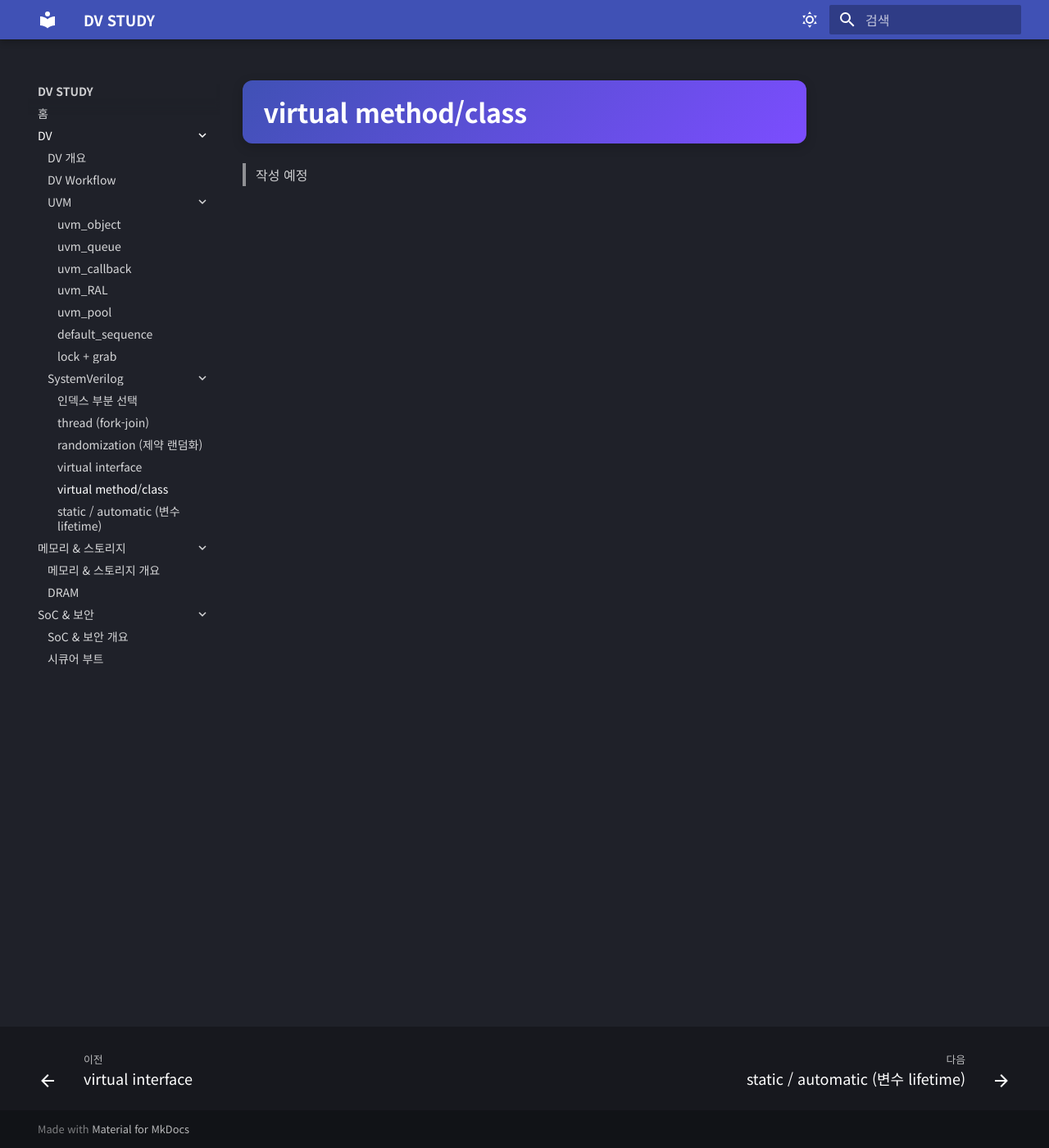
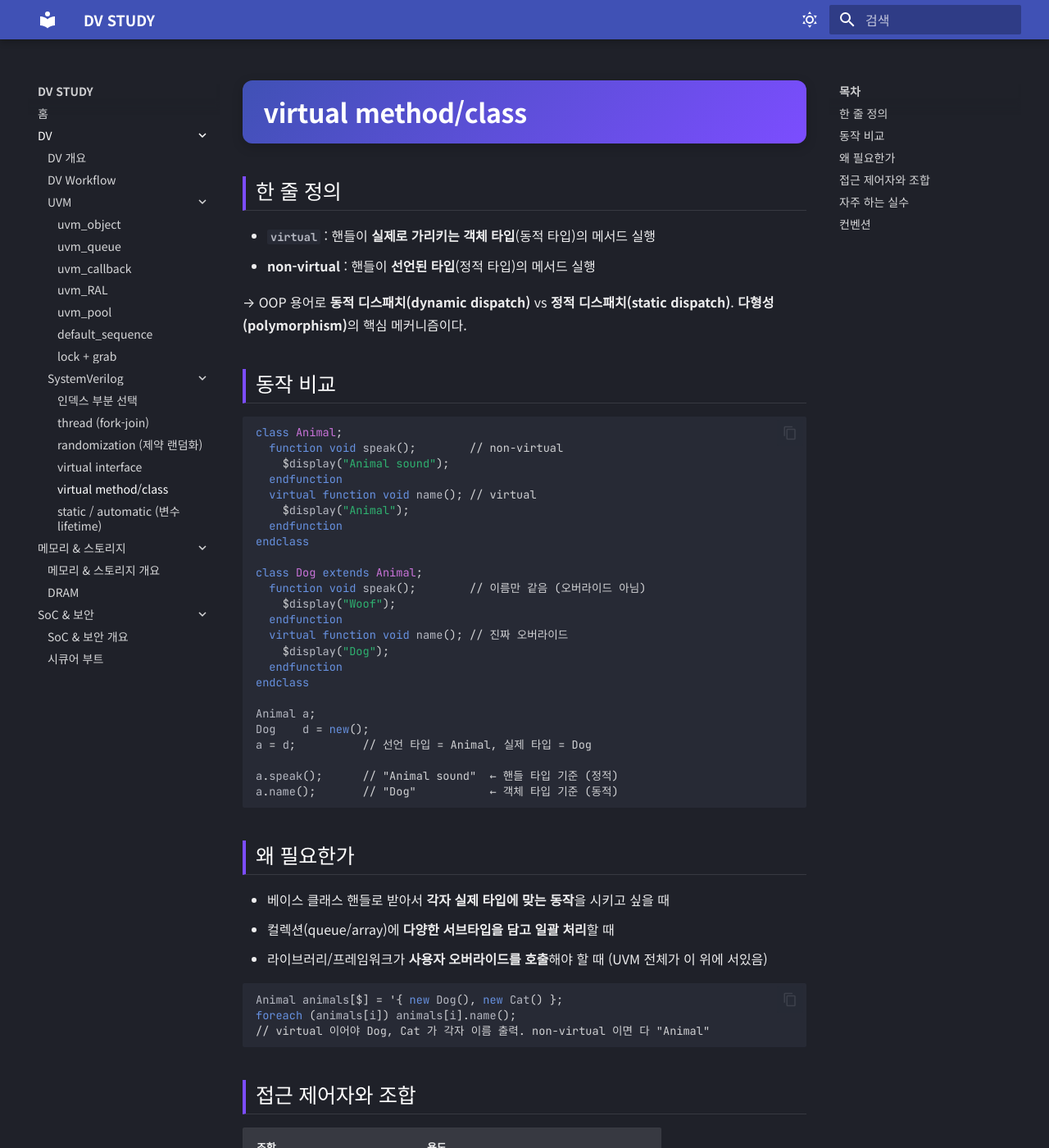
Before and after one commit to jaewoo9912/JDVS, an MkDocs documentation site: the page built from docs/dv/sv/virtual.md, in a window 1280 px wide and 1400 px high. Shown: the whole window at 82% size. Built offline with MkDocs 1.6.1 and Material for MkDocs 9.7.7, drawn with Linux system fonts in a browser that asks for light colours; some of the changed text lies outside the part shown.

Commit message:
[+] Add SV virtual contents

````diff
--- a/docs/dv/sv/virtual.md
+++ b/docs/dv/sv/virtual.md
@@ -1,3 +1,70 @@
 # virtual method/class
 
-> 작성 예정
+## 한 줄 정의
+
+- **`virtual`**     : 핸들이 **실제로 가리키는 객체 타입**(동적 타입)의 메서드 실행
+- **non-virtual**   : 핸들이 **선언된 타입**(정적 타입)의 메서드 실행
+
+→ OOP 용어로 **동적 디스패치(dynamic dispatch)** vs **정적 디스패치(static dispatch)**.
+**다형성(polymorphism)**의 핵심 메커니즘이다.
+
+## 동작 비교
+
+```systemverilog
+class Animal;
+  function void speak();        // non-virtual
+    $display("Animal sound");
+  endfunction
+  virtual function void name(); // virtual
+    $display("Animal");
+  endfunction
+endclass
+
+class Dog extends Animal;
+  function void speak();        // 이름만 같음 (오버라이드 아님)
+    $display("Woof");
+  endfunction
+  virtual function void name(); // 진짜 오버라이드
+    $display("Dog");
+  endfunction
+endclass
+
+Animal a;
+Dog    d = new();
+a = d;          // 선언 타입 = Animal, 실제 타입 = Dog
+
+a.speak();      // "Animal sound"  ← 핸들 타입 기준 (정적)
+a.name();       // "Dog"           ← 객체 타입 기준 (동적)
+```
+
+## 왜 필요한가
+
+- 베이스 클래스 핸들로 받아서 **각자 실제 타입에 맞는 동작**을 시키고 싶을 때
+- 컬렉션(queue/array)에 **다양한 서브타입을 담고 일괄 처리**할 때
+- 라이브러리/프레임워크가 **사용자 오버라이드를 호출**해야 할 때 (UVM 전체가 이 위에 서있음)
+
+```systemverilog
+Animal animals[$] = '{ new Dog(), new Cat() };
+foreach (animals[i]) animals[i].name();
+// virtual 이어야 Dog, Cat 가 각자 이름 출력. non-virtual 이면 다 "Animal"
+```
+
+## 접근 제어자와 조합
+
+| 조합 | 용도 |
+| --- | --- |
+| `virtual function`            | 공개 + 동적 디스패치 (디폴트 공개 시) |
+| `protected virtual function`  | 자식까지 공개 + 동적 디스패치. **가장 흔한 패턴** |
+| `local function`              | 이 클래스 전용 헬퍼 (자식이 오버라이드할 일 없음) |
+
+## 자주 하는 실수
+
+- ❌ **non-virtual 메서드를 자식에서 같은 이름으로 선언** → 오버라이드 아닌 별개 메서드. 핸들 타입에 따라 다른 게 호출되는 헷갈리는 버그.
+- ❌ **자식에서 `virtual` 키워드 빼고 오버라이드** → 자식 본문은 동작하지만 의도가 안 보임. 모든 오버라이드에 `virtual` 명시하는 게 가독성에 좋음.
+- ❌ **함수 시그니처(인자/반환형) 살짝 다른데 오버라이드 의도** → 별개 함수가 됨. 시그니처를 **정확히** 맞춰야 진짜 오버라이드.
+
+## 컨벤션
+
+- 클래스 메서드는 **거의 항상 `virtual` 선언이 안전** (UVM 베스트 프랙티스)
+- 자식이 절대 오버라이드 안 한다 **100% 확신할 때만** non-virtual
+- 오버라이드 시에도 `virtual` 키워드 **명시 권장** (가독성)
````
